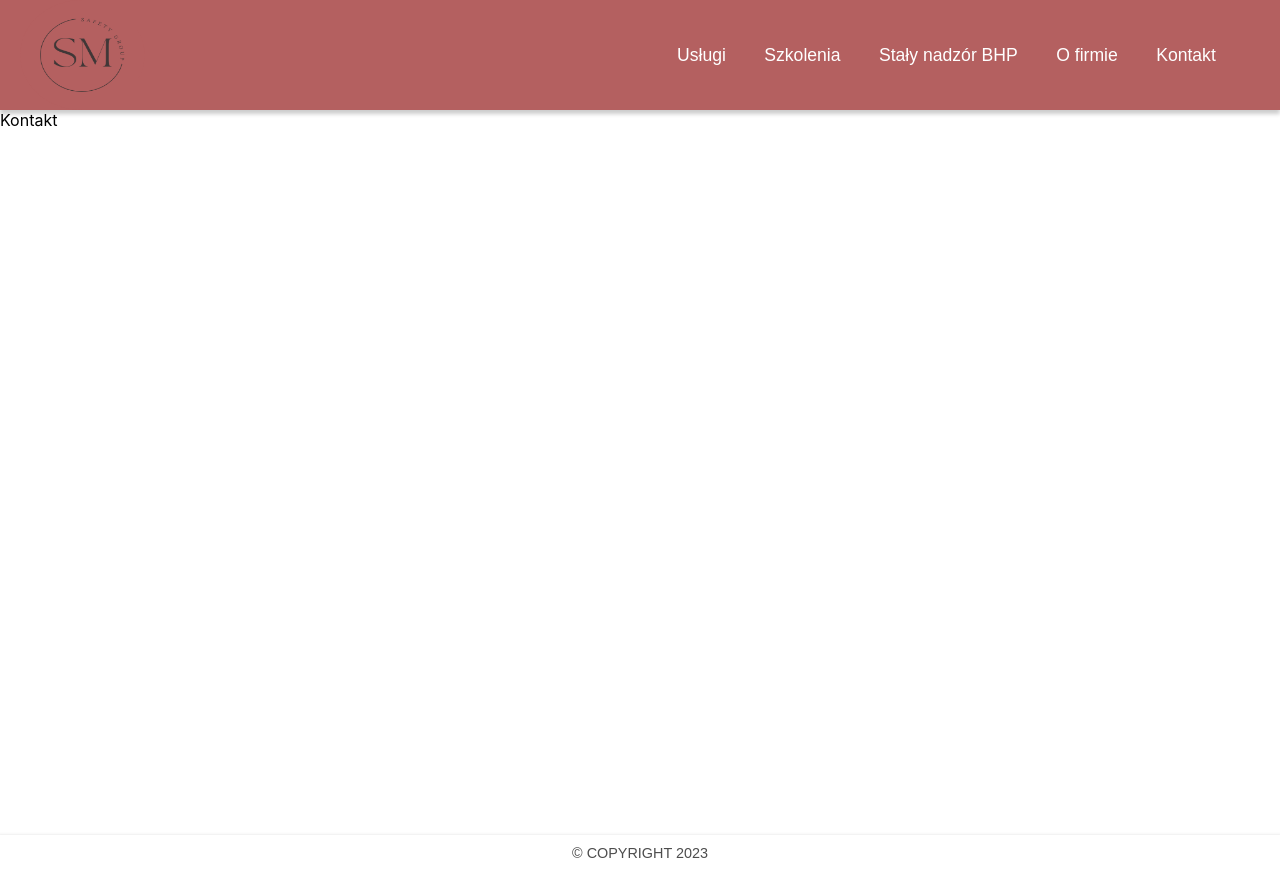
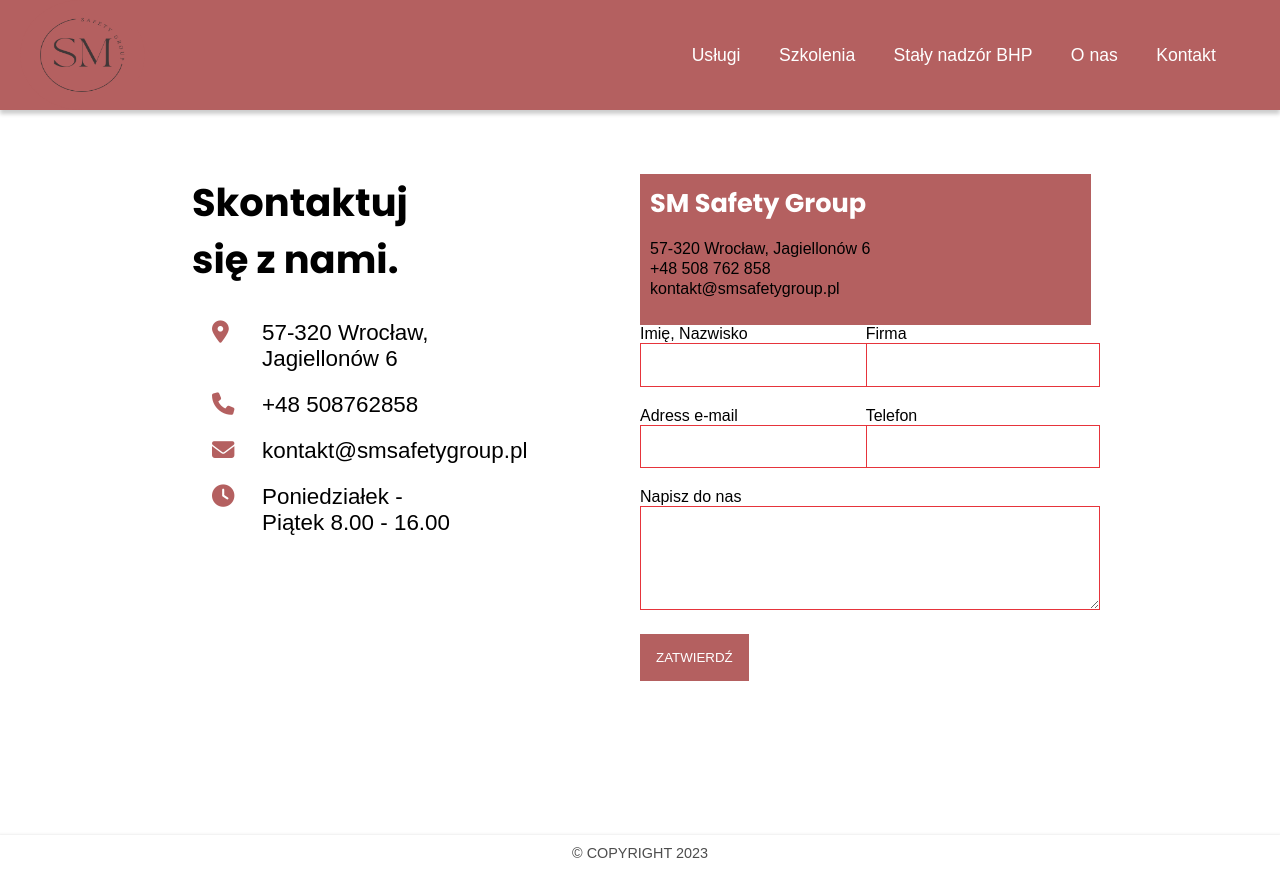
Before and after one commit to sanderhow/EHS_website, a React (Create React App) app: page /kontakt in a window 1280 px wide. Built offline with nearby package versions, Linux system fonts and the light colour scheme.

Commit message:
feature: Company page.

```diff
--- a/src/Components/Navbar.jsx
+++ b/src/Components/Navbar.jsx
@@ -31,7 +31,7 @@
           Stały nadzór BHP
         </P.MenuLink>
         <P.MenuLink to="/firma" activeStyle onMouseOver={props.HoverOn} onMouseLeave={props.LeaveHover}>
-          O firmie
+          O nas
         </P.MenuLink>
         <P.MenuLink to="/kontakt" activeStyle onMouseOver={props.HoverOn} onMouseLeave={props.LeaveHover}>
           Kontakt
@@ -56,7 +56,7 @@
           Stały nadzór BHP
         </P.MenuLink>
         <P.MenuLink to="/firma" activeStyle onMouseOver={props.HoverOn} onMouseLeave={props.LeaveHover}>
-          O firmie
+          O nas
         </P.MenuLink>
         <P.MenuLink to="/kontakt" activeStyle onMouseOver={props.HoverOn} onMouseLeave={props.LeaveHover}>
           Kontakt
--- a/src/Pages/Firma/Firma.jsx
+++ b/src/Pages/Firma/Firma.jsx
@@ -6,7 +6,7 @@
   <>
   <P.CompanyWrapper>
     {/* <P.CompanyHeader>Wybierz</P.CompanyHeader> */}
-    <P.CompanyHeaderLogo>SM Group</P.CompanyHeaderLogo>
+    <P.CompanyHeaderLogo>SM Safety Group</P.CompanyHeaderLogo>
     <P.CompanyWrapperText>
       <P.WrapperText>Jesteśmy solidnym partnerem biznesowym
       nastawionym na długofalowe relacje i współpracę.
--- /dev/null
+++ b/src/Pages/Kontakt/FirmaInfo.jsx
@@ -0,0 +1,16 @@
+import * as P from "./partsFirmaInfo"
+
+function FirmaInfo() {
+    return (
+    <P.WrapperCompanyInfo>
+        <P.CompanyName>SM Safety Group</P.CompanyName>
+        <P.WrapperList>
+            <li>57-320 Wrocław, Jagiellonów 6</li>
+            <li>+48 508 762 858</li>
+            <li>kontakt@smsafetygroup.pl</li>
+        </P.WrapperList>
+    </P.WrapperCompanyInfo>
+ )}
+
+
+export default FirmaInfo;
--- a/src/Pages/Kontakt/Kontakt.jsx
+++ b/src/Pages/Kontakt/Kontakt.jsx
@@ -1,7 +1,59 @@
 import React from 'react';
+import FirmaInfo from './FirmaInfo';
+import KontaktForm from './KontaktForm';
+import * as P from './partsKontakt';
 
 function Kontakt() {
-  return <div>Kontakt</div>
-}
+  return (
+  <P.WrapperContact>
+    <P.WrapperContactInfo>
+      <P.ContactHeader>
+        Skontaktuj się z nami.
+      </P.ContactHeader>
+      <P.ContactInfo>
+        <P.ContactInfoHolder>
+          <P.ContactIcon>
+            <i class="fa-solid fa-location-dot"></i>
+          </P.ContactIcon>
+          <P.ContactInfoElement>
+            57-320 Wrocław, Jagiellonów 6
+          </P.ContactInfoElement>
+        </P.ContactInfoHolder>
+
+        <P.ContactInfoHolder>
+          <P.ContactIcon>
+            <i class="fa-solid fa-phone"></i>
+          </P.ContactIcon>
+          <P.ContactInfoElement>
+            +48 508762858
+          </P.ContactInfoElement>
+        </P.ContactInfoHolder>
+        <P.ContactInfoHolder>
+          <P.ContactIcon>
+            <i class="fa-solid fa-envelope"></i>
+          </P.ContactIcon>
+          <P.ContactInfoElement>
+            kontakt@smsafetygroup.pl
+          </P.ContactInfoElement>
+        </P.ContactInfoHolder>
+        <P.ContactInfoHolder>
+          <P.ContactIcon>
+            <i class="fa-solid fa-clock"></i>
+          </P.ContactIcon>
+          <P.ContactInfoElement>
+            Poniedziałek - Piątek 8.00 - 16.00
+          </P.ContactInfoElement>
+        </P.ContactInfoHolder>
+      </P.ContactInfo>
+    </P.WrapperContactInfo>
+
+    <P.WrapperContactForm>
+      {/* <P.ContactForm> */}
+        <FirmaInfo/>
+        <KontaktForm/>
+      {/* </P.ContactForm> */}
+    </P.WrapperContactForm>
+  </P.WrapperContact>
+)}
 
 export default Kontakt;
--- /dev/null
+++ b/src/Pages/Kontakt/KontaktForm.jsx
@@ -0,0 +1,36 @@
+import React from 'react';
+import * as P from './partsKontaktForm';
+
+function KontaktForm() {
+  return (
+    <P.ContactFormContainer>
+        {/* <P.FormHeader>Skontaktuj się z nami</P.FormHeader> */}
+        <P.Form>
+            <P.WrappedGrid>
+                <P.ContactLabel>Imię, Nazwisko</P.ContactLabel>
+                <P.Input type="text" name="name" />
+            </P.WrappedGrid>
+            <P.WrappedGrid>
+                <P.ContactLabel>Firma</P.ContactLabel>
+                <P.Input type="text" name="company" />
+            </P.WrappedGrid>
+            <P.WrappedGrid>
+                <P.ContactLabel>Adress e-mail</P.ContactLabel>
+                <P.Input type="email" name="email" />
+            </P.WrappedGrid>
+            <P.WrappedGrid>
+                <P.ContactLabel>Telefon</P.ContactLabel>
+                <P.Input type="text" name="phone" />
+            </P.WrappedGrid>
+            <P.WrappedGrid full>
+                <P.ContactLabel>Napisz do nas</P.ContactLabel>
+                <P.TextArea name="message" rows="5"></P.TextArea>
+            </P.WrappedGrid>
+            <P.WrappedGrid full>
+                <P.StyledButton>Zatwierdź</P.StyledButton>
+            </P.WrappedGrid>
+        </P.Form>
+    </P.ContactFormContainer>
+)}
+
+export default KontaktForm;
--- /dev/null
+++ b/src/Pages/Kontakt/partsFirmaInfo.jsx
@@ -0,0 +1,32 @@
+import styled from 'styled-components';
+import { purpleColor } from '../../utils/utils';
+
+export const WrapperCompanyInfo = styled.div`
+    background: ${purpleColor};
+    padding: 10px;
+    width: 100%;
+    /* text-align: center; */
+`
+
+export const CompanyName = styled.h3`
+    margin: 0 0 1rem 0;
+    text-align: center;
+    color: #fff;
+    font-family: 'Poppins', sans-serif;
+    font-size: 1.6rem;
+    @media (min-width: 700px) {
+    text-align: left;
+    }
+`
+
+export const WrapperList = styled.ul`
+    list-style: none;
+    margin:0 0 1rem 0;
+    padding:0;
+    text-align: center;
+    font-family: "Alegreya Regular400", sans-serif;
+    line-height: 20px;
+    @media (min-width: 700px) {
+    text-align: left;
+    }
+`
--- a/src/Pages/Kontakt/partsKontakt.jsx
+++ b/src/Pages/Kontakt/partsKontakt.jsx
@@ -1,5 +1,58 @@
 import styled from 'styled-components';
+import { purpleColor } from '../../utils/utils';
 
-export const Wrapper = styled.div`
+export const WrapperContact = styled.div`
+    position: relative;
+    display: flex;
+`
+export const WrapperContactInfo = styled.div`
+    width: 50%;
+`
+
+export const ContactHeader = styled.h3`
+    font-size: 2.4rem;
+    margin: 10% 30% 0 30%;
+    font-family: 'Poppins', sans-serif;
 
 `
+
+export const ContactInfo = styled.div`
+    font-size: 1.4rem;
+    margin: 5% 30% 0 30%;
+`
+export const ContactInfoHolder = styled.div`
+    position: relative;
+    display: table;
+    table-layout: fixed;
+    height: auto;
+    width: 100%;
+    margin: 20px;
+    font-family: "Alegreya Regular400", sans-serif;
+`
+export const ContactIcon = styled.div`
+    position: relative;
+    display: table-cell;
+    width: 50px;
+    font-size: 1.4rem;
+    color: ${purpleColor};
+`
+
+export const ContactInfoElement = styled.p`
+    position: relative;
+    display: table-cell;
+`
+
+// export const Avatar = styled.div`
+//     padding: 30px;
+//     font-size: 60px;
+//     transition: transform 1s ease-in;
+// `
+
+export const WrapperContactForm = styled.div`
+    max-width: 1270px;
+    margin-top: 5%;
+`
+
+// export const ContactForm = styled.div`
+
+// `
--- /dev/null
+++ b/src/Pages/Kontakt/partsKontaktForm.jsx
@@ -0,0 +1,77 @@
+import styled from 'styled-components';
+import { orangeColor, purpleColor } from '../../utils/utils';
+import { css } from 'styled-components';
+
+export const ContactFormContainer = styled.div`
+    margin-left: auto;
+    margin-right: auto;
+    max-width: 1170px;
+    ${props => props.wrapper && css`
+        box-shadow: 0 0 20px 0 ${purpleColor};
+        > * {
+            padding: 1em;
+        }
+
+        @media (min-width: 700px) {
+            display: grid;
+            grid-template-columns: 1fr 2fr;
+            > * {
+                padding: 2em;
+            }
+        }
+    `}
+`
+
+// export const FormHeader = styled.h3`
+//     color: ${purpleColor};
+//     font-size: 1.9rem;
+//     text-align: center;
+//     @media (min-width: 700px) {
+//         text-align: left;
+//     }
+// `
+
+export const Form = styled.form`
+  display: grid;
+  grid-template-columns: 1fr 1fr;
+  grid-gap: 20px;
+`
+
+export const WrappedGrid = styled.div`
+    ${props => props.full && css`
+        grid-column: 1 / 3;
+    `}
+`
+
+export const ContactLabel = styled.label`
+     display: block;
+     font-family: "Alegreya Regular400", sans-serif;
+`
+
+export const Input = styled.input`
+    border: 1px solid #E6343B;
+    padding: 1em;
+    width: 100%;
+`
+
+export const TextArea = styled.textarea`
+    border: 1px solid #E6343B;
+    padding: 1em;
+    width: 100%;
+`
+
+export const StyledButton = styled.button`
+    background: ${purpleColor};
+    border: 0;
+    color: #fff;
+    padding: 1rem;
+    text-transform: uppercase;
+    /* width: 100%; */
+
+    &:hover, &:focus {
+        background: #B8161F;
+        color: #fff;
+        outline: 0;
+        transition: background-color 2s ease-out;
+    }
+`
--- a/src/Pages/Nadzor/partsNadzor.jsx
+++ b/src/Pages/Nadzor/partsNadzor.jsx
@@ -75,7 +75,7 @@
 export const LeftContainerHeader = styled.h3`
     font-family: 'Poppins', sans-serif;
     font-size: 1.9rem;
-    height: 114px;
+    margin-bottom: 50px;
 `
 export const LeftContainerParagraph = styled.p`
     font-family: "Alegreya Regular400", sans-serif;
--- a/src/Pages/Szkolenia/partsSzkolenia.jsx
+++ b/src/Pages/Szkolenia/partsSzkolenia.jsx
@@ -20,8 +20,8 @@
     display: flex;
     justify-content: center;
     padding: 30px 0 20px 0;
+`
 
-`
 export const TrainingParagraph = styled.p`
     font-size: 1.3rem;
     width: 50%;
@@ -32,7 +32,6 @@
 
 export const HorizontalLine = styled.hr`
     color: ${blackColor};
-
 `
 
 export const TrainingText = styled.p`
```
